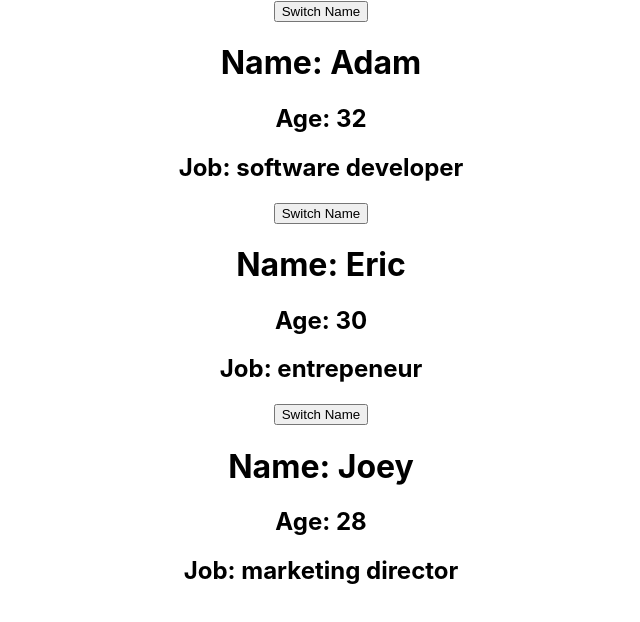
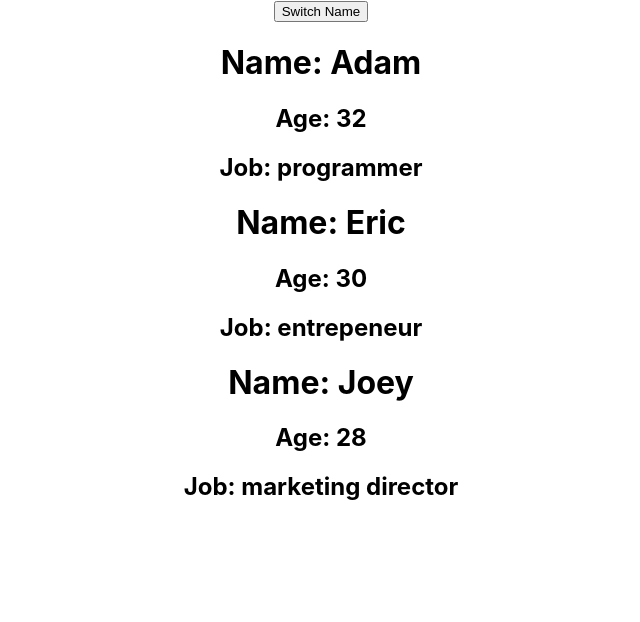
Before and after one commit to adamrturman/react-study, a React (Create React App) app in the folder react-complete-guide/: page / in a window 1280 px wide. Shown: the top 622 px of the page, without its empty margins (319-959 px from the left). Built offline with nearby package versions, Linux system fonts and the light colour scheme.

Commit message:
explored two ways of passing a method as a prop - fat arrow function and bind

```diff
--- a/react-complete-guide/src/App.js
+++ b/react-complete-guide/src/App.js
@@ -1,7 +1,7 @@
 import './App.css';
 import Person from './Person/Person'
-import { useState, Component } from 'react'
-// import { render } from 'react-dom';
+import { useState, Component, useEffect } from 'react'
+import { render } from 'react-dom';
 
 
 //  Function component using hooks
@@ -11,10 +11,19 @@ function App() {
     {name:"Eric", age:"30", job:"entrepeneur"},
     {name:"Joey", age:"28", job:"marketing director"}])
 
+    const switchNameHandler = (newName) => {
+      setPerson([
+              {name: newName, age:"32", job:"programmer"},
+              {name:"Cire", age:"30", job:"entrepeneur"},
+              {name:"Yeoj", age:"28", job:"marketing director"}
+            ])
+    }
+
 return (
   <div className="App">
-    <Person name={person[0].name} age="32" job="software developer"></Person>
-    <Person name={person[1].name} age={person[1].age} job={person[1].job} />
+    <button onClick={() => switchNameHandler('Mada')}>Switch Name</button>
+    <Person name={person[0].name} age={person[0].age} job={person[0].job}></Person>
+    <Person click={switchNameHandler.bind(this, 'Adam!!!')} name={person[1].name} age={person[1].age} job={person[1].job} />
     <Person name={person[2].name} age={person[2].age} job={person[2].job} />
   </div>
 );
@@ -31,12 +40,22 @@ return (
 //     ]
 //   }
 
+//   switchNameHandler = () => {
+//     // console.log('was clicked')
+//     this.setState({person: [
+//       {name: "Mada", age:"32", job:"programmer"},
+//       {name:"Cire", age:"30", job:"entrepeneur"},
+//       {name:"Yeoj", age:"28", job:"marketing director"}
+//     ] })
+//   }
+
 //   render() {
 //     return (
 //     <div className="App">
+//       <button onClick={this.switchNameHandler}>Switch Name</button>
 //       <Person name={this.state.person[0].name} age={this.state.person[0].age} job={this.state.person[0].job}></Person>
 //       <Person name={this.state.person[1].name} age={this.state.person[1].age} job={this.state.person[1].job} />
-//       <Person name={this.person[2].name} age={this.state.person[2].age} job={this.state.person[2].job} />
+//       <Person name={this.state.person[2].name} age={this.state.person[2].age} job={this.state.person[2].job} />
 //     </div>
 //   );
 //   }
--- a/react-complete-guide/src/Person/Person.js
+++ b/react-complete-guide/src/Person/Person.js
@@ -1,15 +1,17 @@
 import React from 'react'
+import { render } from 'react-dom'
 
 const Person = (props) => {
-    const { name, age, job, children } = props
+    //  Hooks syntax
+    const { name, age, job, click } = props
     return (
         <div>
-            <button>Switch Name</button>
-            <h1>Name: {name}</h1>
+            <h1 onClick={click}>Name: {name}</h1>
             <h2>Age: {age}</h2>
             <h2>Job: {job}</h2>
         </div>
     )
+
 }
 
 export default Person
```
Also changed, not shown: 1 other file (tests, documents, lock files or other folders).
